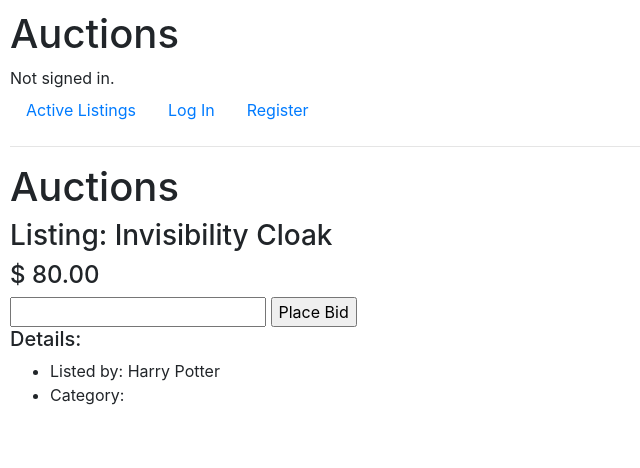
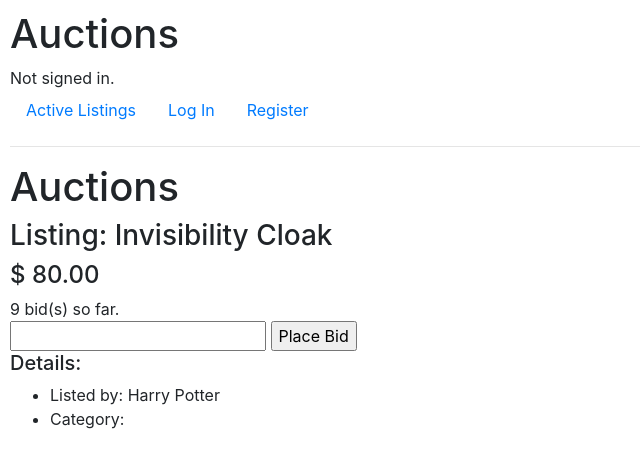
Before and after one commit to liampc/ComSci50, a Django app: page /listing/1 in a window 1280 px wide. Shown: the top 468 px of the page, without its empty margins (0-640 px from the left). Run offline with Django 3.2, Linux system fonts and the light colour scheme; data comes from the database, SQL or seed files in the repository; both versions use the stored data as it was after the commit; some libraries are stand-ins or nearby versions.

Commit message:
add number of bids

```diff
--- a/auctions/templates/auctions/listings.html
+++ b/auctions/templates/auctions/listings.html
@@ -13,11 +13,13 @@
 
     <h4>$ {{listing.price}}</h4>
 
-    {% if bids %}
+    <!-- {% if bids %}
         {% for bid in bids %}
             <li>{{bid}}</li>
         {% endfor %}
-    {% endif %}
+    {% endif %} -->
+
+    <span>{{bids}} bid(s) so far.</span>
 
 
     <form action="{% url 'listings' listing.id %}" method="Post">
--- a/auctions/views.py
+++ b/auctions/views.py
@@ -66,15 +66,17 @@ def register(request):
 
 
 def listings(request, product_id):
+    bids = Bid.objects.filter(product=product_id).count()
     if request.method == "POST" and request.user.is_authenticated:
         user = User.objects.get(pk=request.user.id)
         listing = Listing.objects.get(pk=product_id)
         newbid = Bid.objects.create(bid=int(request.POST['bid_price']), bidder=user, product=listing)
         return render(request, "auctions/listings.html", {
             "listing": listing,
-            "bids": Bid.objects.filter(product=product_id)
+            "bids": f"{Bid.objects.filter(product=product_id).count()}"
         })
 
     return render(request, "auctions/listings.html", {
-        "listing": Listing.objects.get(id=product_id)
+        "listing": Listing.objects.get(id=product_id),
+        "bids": f"{bids}"
     })
```
Also changed, not shown: db.sqlite3.
